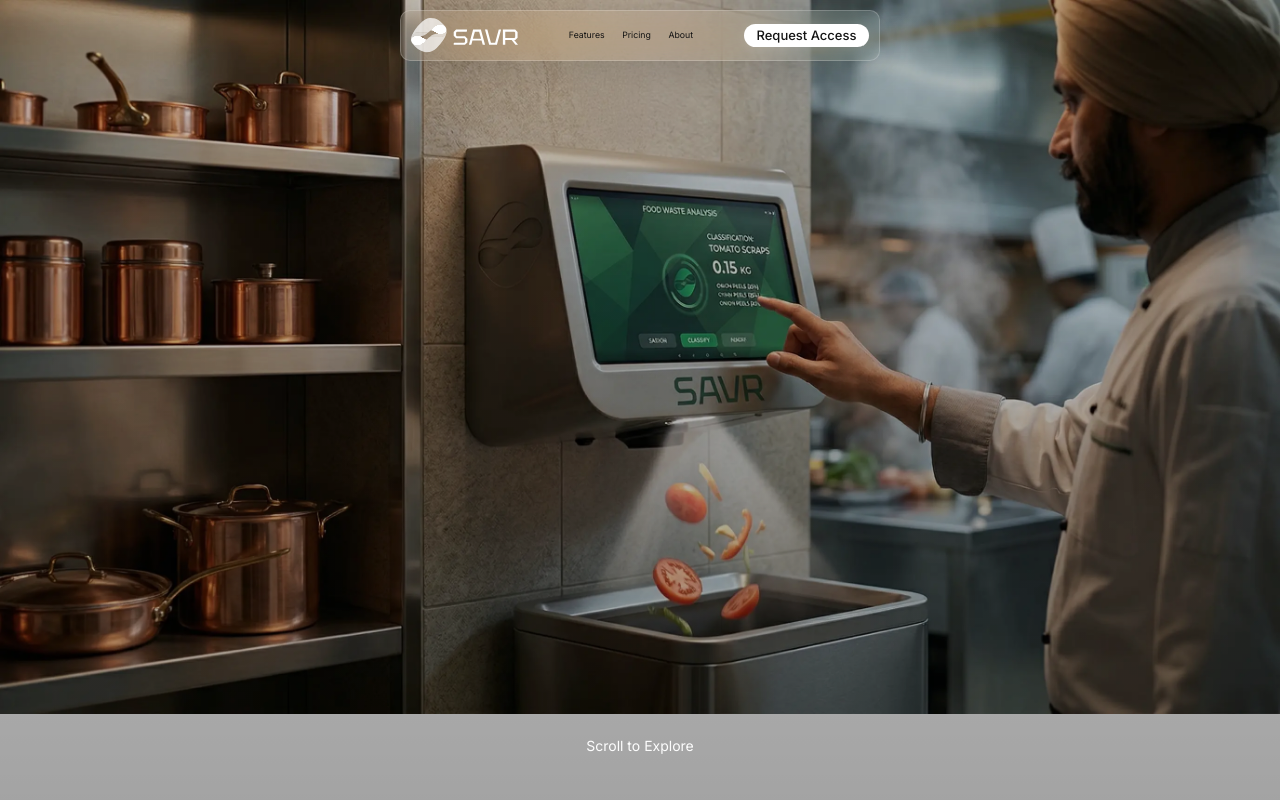
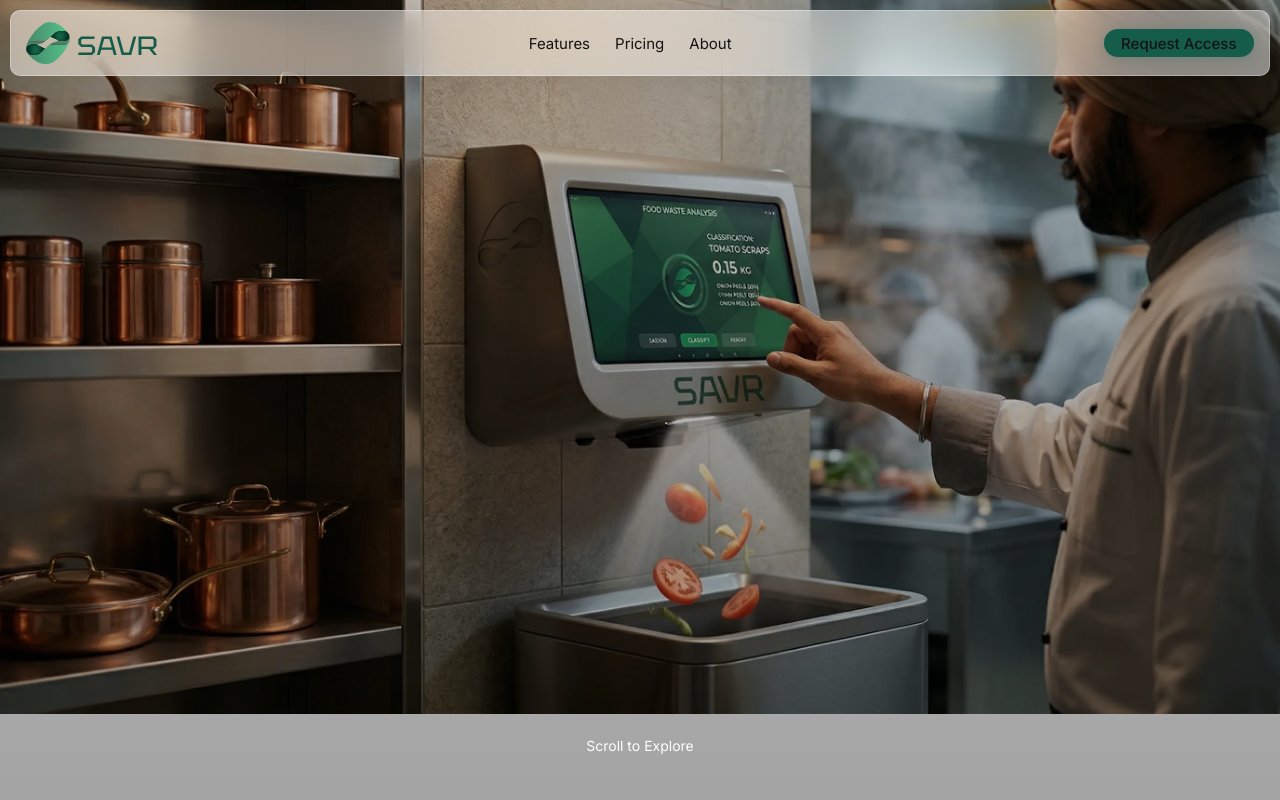
Before and after one commit to unmade2/savr-website, a React (Vite) app in the folder react-app/: page / in a window 1280 px wide. Shown: the top 800 px of the page. Built offline with nearby package versions, Linux system fonts and the light colour scheme; a web font is replaced by a local one.

Commit message:
style: update floating header layout, sizing, and static color scheme

```diff
--- a/react-app/src/components/ui/floating-header.jsx
+++ b/react-app/src/components/ui/floating-header.jsx
@@ -34,15 +34,13 @@
     <header
       className={cn(
         'fixed top-4 left-1/2 -translate-x-1/2 z-[1000]',
-        'w-[calc(100%-2rem)] max-w-3xl rounded-2xl',
+        'w-[calc(100%-2rem)] rounded-2xl',
         'transition-all duration-500 ease-[cubic-bezier(0.24,0.42,0.42,0.92)]',
-        scrolled
-          ? 'bg-white/80 border border-white/30 shadow-[0_8px_32px_rgba(0,0,0,0.12)]'
-          : 'bg-white/10 border border-white/20 shadow-[0_8px_32px_rgba(0,0,0,0.10)]',
+        'bg-white/50 border border-white/30 shadow-[0_8px_32px_rgba(0,0,0,0.08)]',
         'backdrop-blur-[20px] backdrop-saturate-[180%]',
       )}
     >
-      <nav className="mx-auto flex items-center justify-between px-4 py-2.5">
+      <nav className="mx-auto flex items-center justify-between px-6 py-4">
         {/* Logo */}
         <a
           href="/"
@@ -51,25 +49,19 @@
           <img
             src={logoFull}
             alt="SAVR Logo"
-            style={{ height: '36px', width: 'auto' }}
-            className={cn(
-              'block transition-all duration-300',
-              scrolled ? '' : 'brightness-0 invert',
-            )}
+            style={{ height: '44px', width: 'auto' }}
+            className="block transition-all duration-300"
           />
         </a>
 
         {/* Desktop nav links */}
-        <div className="hidden items-center gap-1 lg:flex">
+        <div className="hidden items-center gap-2 lg:flex">
           {links.map((link) => (
             <a
               key={link.label}
               className={cn(
-                buttonVariants({ variant: 'ghost', size: 'sm' }),
-                'rounded-full font-normal',
-                scrolled
-                  ? 'text-neutral-700 hover:text-neutral-900 hover:bg-black/5'
-                  : 'text-white/80 hover:text-white hover:bg-white/10',
+                buttonVariants({ variant: 'ghost', size: 'default' }),
+                'rounded-full font-normal text-[15px] text-neutral-700 hover:text-neutral-900 hover:bg-black/5',
               )}
               href={link.href}
             >
@@ -79,18 +71,16 @@
         </div>
 
         {/* Right side — CTA + mobile menu */}
-        <div className="flex items-center gap-2">
+        <div className="flex items-center gap-3">
           <a
             href="#sign-up"
             className={cn(
               'inline-flex items-center justify-center',
-              'h-9 px-5 rounded-full',
-              'text-[13px] font-medium leading-none',
+              'h-11 px-7 rounded-full',
+              'text-[15px] font-medium leading-none',
               'whitespace-nowrap no-underline',
               'transition-all duration-300',
-              scrolled
-                ? 'bg-[#155c4b] text-white hover:bg-[#0e3f34] shadow-[0_2px_12px_rgba(21,92,75,0.25)]'
-                : 'bg-white text-[#155c4b] hover:bg-white/90 shadow-[0_2px_12px_rgba(255,255,255,0.15)]',
+              'bg-[#155c4b] text-white hover:bg-[#0e3f34] shadow-[0_2px_12px_rgba(21,92,75,0.25)]',
             )}
           >
             Request Access
@@ -102,10 +92,7 @@
               variant="outline"
               onClick={() => setOpen(!open)}
               className={cn(
-                'lg:hidden rounded-full border',
-                scrolled
-                  ? 'border-black/10 text-neutral-700 bg-white/50 hover:bg-black/5'
-                  : 'border-white/20 text-white bg-white/10 hover:bg-white/20',
+                'lg:hidden rounded-full border border-black/10 text-neutral-700 bg-white/50 hover:bg-black/5',
               )}
             >
               <MenuIcon className="size-4" />
```
